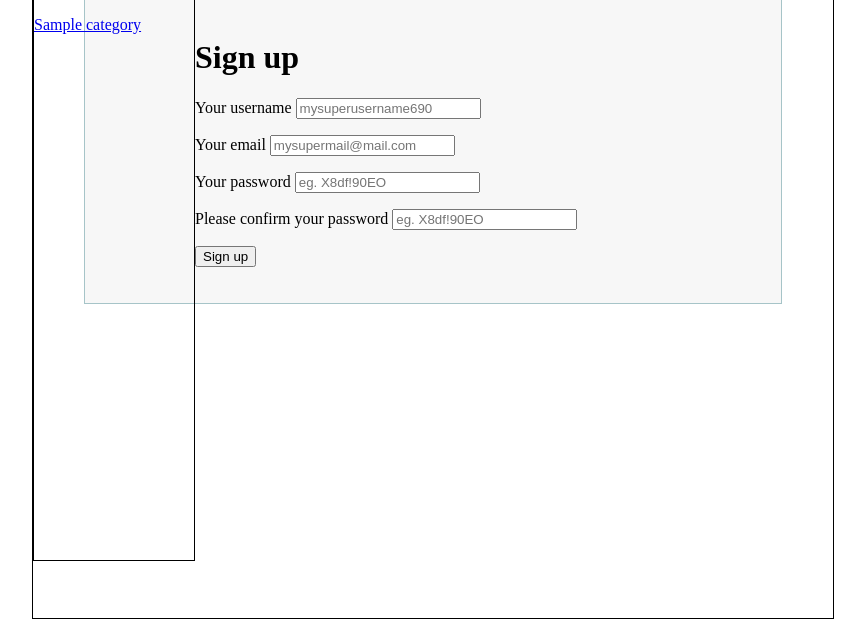
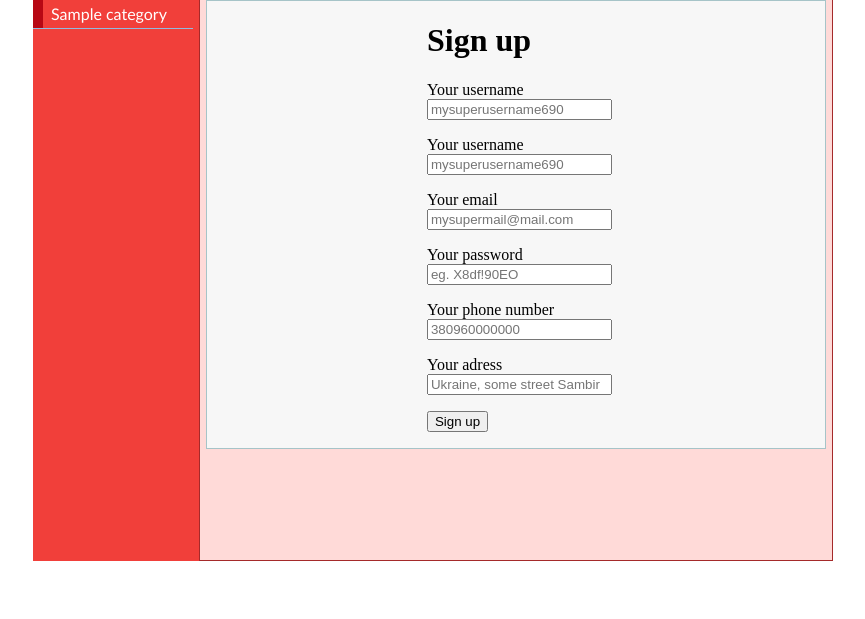
Before and after one commit to ArtemKvitko/new_shop, a PHP site: page /index.php?page=regUser in a window 1280 px wide. Shown: the part 184-803 px from the top of the page, without its empty margins (207-1072 px from the left). After the commit the page ends 745 px from the top, so only its background shows below. Run offline with PHP 8.4, Linux system fonts and the light colour scheme; tables that the repository leaves empty or names only in its code hold one stand-in row (values such as "Sample post").

Commit message:
added registration, fixed design

```diff
--- a/authorizationForm.php
+++ b/authorizationForm.php
@@ -18,9 +18,8 @@ if (isset($_POST['login'])) {
             $pass=md5($_POST['password']);
 
           if ($pass==$check->password){
-            echo 'YoooHoo';
 
-            $_SESSION['user']= new User($check->id,$check->email,$check->name,$check->sname,$check->phone,$check->adress);
+            $_SESSION['user']= new User($check->id,$check->email,$check->uname,$check->sname,$check->phone,$check->adress);
               header('Refresh: 0; url=index.php');
           } else {
 
--- a/class.Db.inc.php
+++ b/class.Db.inc.php
@@ -32,10 +32,10 @@ class Db {
 
         $res ->execute();
         $result=$res->fetch();
-        //echo '<pre>'.var_dump($result).'</pre><p></p>';
+
         if ($result) {
             $result=(object)$result;
-          //  echo '<pre>'.var_dump($result).'</pre>';
+
         }
         return $result;
 
--- a/class.Products.inc.php
+++ b/class.Products.inc.php
@@ -3,8 +3,6 @@
 
         public function getCategories(){
 
-//            $db = new Db();
-//            $db->getInstance()->getConnection();
 
             $db = Db::getInstance()->getConnection() ;
             $stmt=$db->prepare("SELECT * FROM category");
@@ -41,22 +39,19 @@
 
                     <div id='product'>
                      <a href='index.php?page=product&productId=".$item->id."'>
-                     <h2> ".$item->brand."  </h2> <h3> ".$item->name." </h3></a> <br>
-                     <div id='imgitem'><img src='img/".$item->pic."' id='imgitem' ></div>
+                     <h2> ".$item->brand."  </h2> <h3> ".$item->name." </h3> <br>
+                     <div id='imgitem'><img src='img/".$item->pic."' id='imgitem' ></a></div>
 
-                       <div id='specyfication'> <h4 id='price'> Price:".$item->price." $</h4>
-                       <h4><br> Items left:".$item->available_count."</h4>
-                       </div>
-
-
+                       <h4 id='price'> Price:".$item->price." \$</h4>
+                       <h4 id='justRight'> left:".$item->available_count."</h4>
 
                      </div>
 
                     ";
 
 
-                }
-              }
+                } echo "<div id='clr'> </div>" ;
+            }
         }
 
         public  function showProduct($id,$pr=true){
--- a/css/style.css
+++ b/css/style.css
@@ -1,13 +1,13 @@
+
 #register{
 
-
-
-padding: 18px 6% 20px 6%;
-margin: 0 0 35px 0;
+margin: 0 1 3px 0;
 background: rgb(247, 247, 247);
 border: 1px solid rgba(147, 184, 189,0.8);
-    width: 600px;
+    width: 95%;
+    padding: 0 8px 0 10  ;
     margin-left: auto;
+
     margin-right: auto;
 }
 
@@ -22,30 +22,43 @@ margin: 1px;
 
 }
 
+#wide{
+    width: 200px;
+}
+
 #reguser{
 	float: left;
 }
 
 
 #top{
-    background: url(../img/top.jpg) no-repeat center;
+    background: url(../img/top.jpg) no-repeat right;
     height: 181px;
     margin-left: auto;
     margin-right: auto;
     width: 800px;
 }
 #main{
-    min-height: 100%;
+    margin:0 auto;
+    width: 800px;
+
+    margin-top: 1px;
+    padding-top: 0px;
+
+}
+
+
+#Block{
+    min-height: 70%;
     height: auto;
     margin-left: auto;
     margin-right: auto;
     width: 800px;
-    border-width: 1px;
-    border-style: solid;
+
     margin-top: 1px;
     padding-top: 0px;
+    background: #f13f3a;
 }
-
 
 #logo{
     width: 30%;
@@ -53,6 +66,15 @@ margin: 1px;
     margin-right: auto;
     height: 1px;
 }
+#regField{
+     width: 30%;
+     margin-left: auto;
+     margin-right: auto;
+
+ }
+
+
+
 #logotip{
     height: 45px;
 }
@@ -71,13 +97,14 @@ position: relative;
 
 body{
     margin: 0px;
+
 }
 
 #navigation{
-    min-height: 70%;
-    height: auto;
-    border-width: 1px;
-    border-style: solid;
+
+    background: #f13f3a;
+
+
     float: left;
     width: 20%;
 }
@@ -174,4 +216,61 @@ h3{
 #price{
     color: brown;
     float: left;
+    margin: 0px;
 }
+
+#pageBlock{
+    width: 79%;
+    min-height: 70%;
+    float: right;
+    border-color: brown;
+    border-width: 1px;
+    border-style: solid;
+    background: #ffdad8;
+}
+
+
+
+#button {
+
+
+    padding: 0 0 1em 0;
+    margin-bottom: 1em;
+    font-family: 'Trebuchet MS', 'Lucida Grande',
+    Verdana, Lucida, Geneva, Helvetica,
+    Arial, sans-serif;
+    background-color: #f13f3a;
+    color: #333;
+}
+
+#button ul {
+    list-style: none;
+    margin: 0;
+    padding: 0;
+    border: none;
+}
+
+#button li {
+    border-bottom: 1px solid #90bade;
+    margin: 0;
+}
+
+#button li a {
+    display: block;
+    padding: 5px 5px 5px 0.5em;
+    border-left: 10px solid #b70814;
+    ;
+    background-color: #f13f3a;
+    color: #fff;
+    text-decoration: none;
+    width: 100%;
+}
+html>body #button li a {
+      width: auto;
+  }
+#button li a:hover {
+    border-left: 10px solid #b70814;
+    border-right: 10px solid #ee2b29;
+    background-color: #d9372c;
+    color: #000;
+}
--- a/index.php
+++ b/index.php
@@ -14,26 +14,45 @@ function __autoload($class){
 
 
 
-echo '<div id="main"><div id="top">
-<div id="logo"><a href="index.php"><img src="img/logo.png" id="logotip" ></a> </div>
+echo '<div id="main">
+<div id="top">
+    <div id="logo">
+        <a href="index.php"><img src="img/logo.png" id="logotip" ></a>
+    </div>
 ';
+
 require_once 'authorizationForm.php';
 echo '</div>';
 
+
+
+echo '<div id="Block">';
+
 echo '   <div id="navigation"> ';
 
-        $db = new Db();
+$db = new Db();
 
 $product = new Products();
 $b= $product->getCategories();
+echo'<div id="button">
+<ul>';
+
+foreach($b as $category){
+    echo '<li><a href="index.php?page=products&category='.$category->id.'">'.$category->name.'</a></li>';
+}
+
+echo '</ul>
+</div>';
 
 
-foreach($b as $category){
-    echo '<p><a href="index.php?page=products&category='.$category->id.'">'.$category->name.'</a>';
-}
 
 
- echo '   </div> ';
+echo '   </div> ';
+
+echo "<div id='pageBlock'>";
+
+
+
 
 if (isset($_GET['page'])) {
 
@@ -62,7 +81,8 @@ if (isset($_GET['page'])) {
 
 
 }
-
+echo '</div>';
+echo '<div id="clr"></div></div>';
 
 
 ?>
--- a/registrationForm.php
+++ b/registrationForm.php
@@ -1,3 +1,33 @@
+<?php
+
+if (isset($_POST['signup'])){
+echo var_dump($_POST);
+    $check=Db::userExist($_POST['email']);
+
+    if ($check){
+        echo 'email alredy registered';
+    } else {
+        $mail=strip_tags(trim($_POST['email']));
+        $pass=md5($_POST['pass']);
+       $db = Db::getInstance()->getConnection() ;
+      $stmt=$db->prepare("INSERT INTO `users` (`email`, `password`, `uname`, `sname`, `phone`, `adress`) VALUES ('".$mail."' , '".$pass."' , ".$_POST['usern']." , ".$_POST['sname']." , ".$_POST['phone']." , ".$_POST['adress']." )");
+      $stmt->execute();
+    if ($stmt->rowCount()==1){
+        echo '<script> alert(" You succesfuly registered. \n Enter your email and password ")</script>';
+        header('Refresh: 0; url=index.php');
+    }
+
+    }
+
+
+}
+
+
+?>
+
+
+
+
 <!DOCTYPE html>
 <head>
     <meta charset="UTF-8" />
@@ -5,30 +35,37 @@
 
 
 </head>
-<body>
+
 
 
 <div id="register">
-    <form  action="" autocomplete="on">
+    <form  action="" autocomplete="on" id="regField" method="post">
         <h1> Sign up </h1>
         <p>
-            <label for="usernamesignup" class="uname" data-icon="u">Your username</label>
-            <input id="usernamesignup" name="usernamesignup" required="required" type="text" placeholder="mysuperusername690" />
+            <label for="usern"  >Your username</label> <br>
+            <input name="usern" required="required" type="text" placeholder="mysuperusername690" />
         </p>
         <p>
-            <label for="emailsignup" class="youmail" data-icon="e" > Your email</label>
-            <input id="emailsignup" name="emailsignup" required="required" type="email" placeholder="mysupermail@mail.com"/>
+            <label for="sname"   >Your username</label> <br>
+            <input name="sname" required="required" type="text" placeholder="mysuperusername690" />
         </p>
         <p>
-            <label for="passwordsignup" class="youpasswd" data-icon="p">Your password </label>
-            <input id="passwordsignup" name="passwordsignup" required="required" type="password" placeholder="eg. X8df!90EO"/>
+            <label for="email" > Your email</label><br>
+            <input  name="email" required="required" type="text" placeholder="mysupermail@mail.com"/>
         </p>
         <p>
-            <label for="passwordsignup_confirm" class="youpasswd" data-icon="p">Please confirm your password </label>
-            <input id="passwordsignup_confirm" name="passwordsignup_confirm" required="required" type="password" placeholder="eg. X8df!90EO"/>
+            <label for="pass"  >Your password </label><br>
+            <input  name="pass" required="required" type="password" placeholder="eg. X8df!90EO"/>
         </p>
-        <p class="signin button">
-            <input type="submit" value="Sign up"/>
+        <p>
+            <label for="phone"  >Your phone number</label> <br>
+            <input name="phone" required="required" type="text" placeholder="380960000000" />
+        </p><p>
+            <label for="adress"  >Your adress</label> <br>
+            <input name="adress" required="required" type="text" placeholder="Ukraine, some street Sambir" />
+        </p>
+        <p >
+            <input type="submit" value="Sign up" name="signup"/>
         </p>
 
     </form>
```
Also changed, not shown: other parts of css/style.css (+27 -8 lines).
